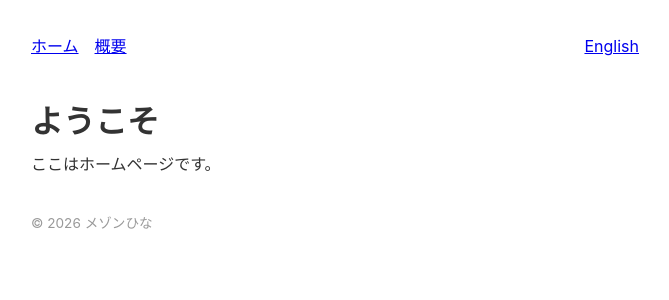
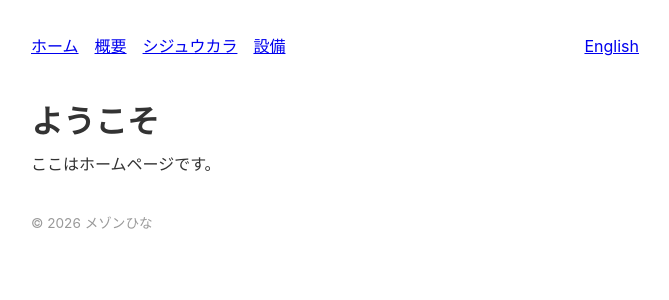
Before and after one commit to tagawa/maison-hina, a Jekyll site: the page built from ja/index.md, in a window 1280 px wide. Shown: the top 300 px of the page, without its empty margins (305-974 px from the left). Built offline with Jekyll 4.4.1, drawn with Linux system fonts in a browser that asks for light colours; comment, search, counter and statistics services are not loaded.

Commit message:
Add links for birds and setup in navigation

```diff
--- a/_includes/nav.html
+++ b/_includes/nav.html
@@ -2,10 +2,14 @@
   {% if page.lang == "ja" %}
     <a href="{{ '/ja/' | relative_url }}">ホーム</a>
     <a href="{{ '/ja/about' | relative_url }}">概要</a>
+    <a href="{{ '/ja/birds' | relative_url }}">シジュウカラ</a>
+    <a href="{{ '/ja/setup' | relative_url }}">設備</a>
     <span class="lang-switch"><a href="{{ page.url | replace:'ja','en' | relative_url }}">English</a></span>
   {% else %}
     <a href="{{ '/en/' | relative_url }}">Home</a>
     <a href="{{ '/en/about' | relative_url }}">About</a>
+    <a href="{{ '/en/birds' | relative_url }}">Birds</a>
+    <a href="{{ '/en/setup' | relative_url }}">Setup</a>
     <span class="lang-switch"><a href="{{ page.url | replace:'en','ja' | relative_url }}">日本語</a></span>
   {% endif %}
 </nav>
```
